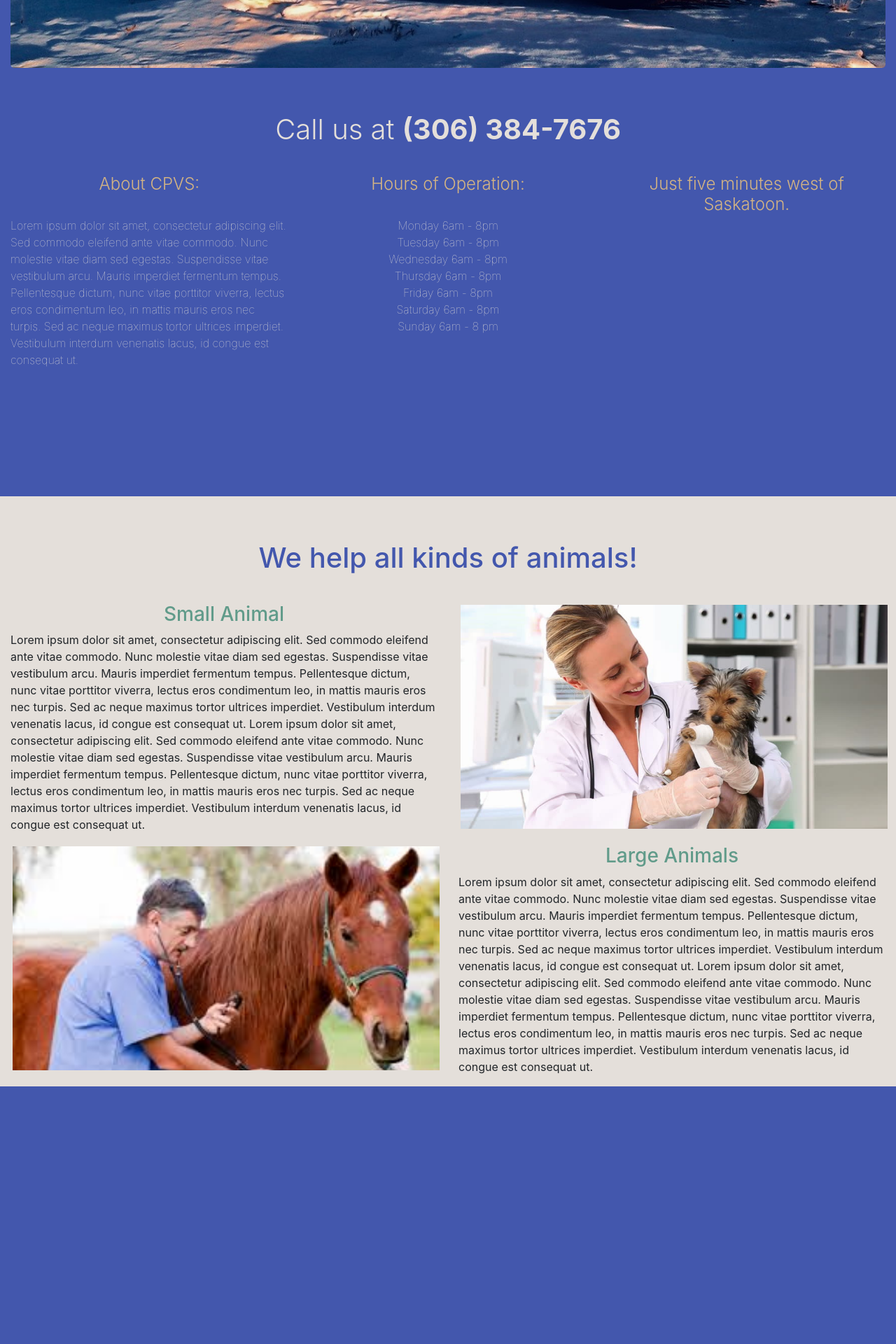
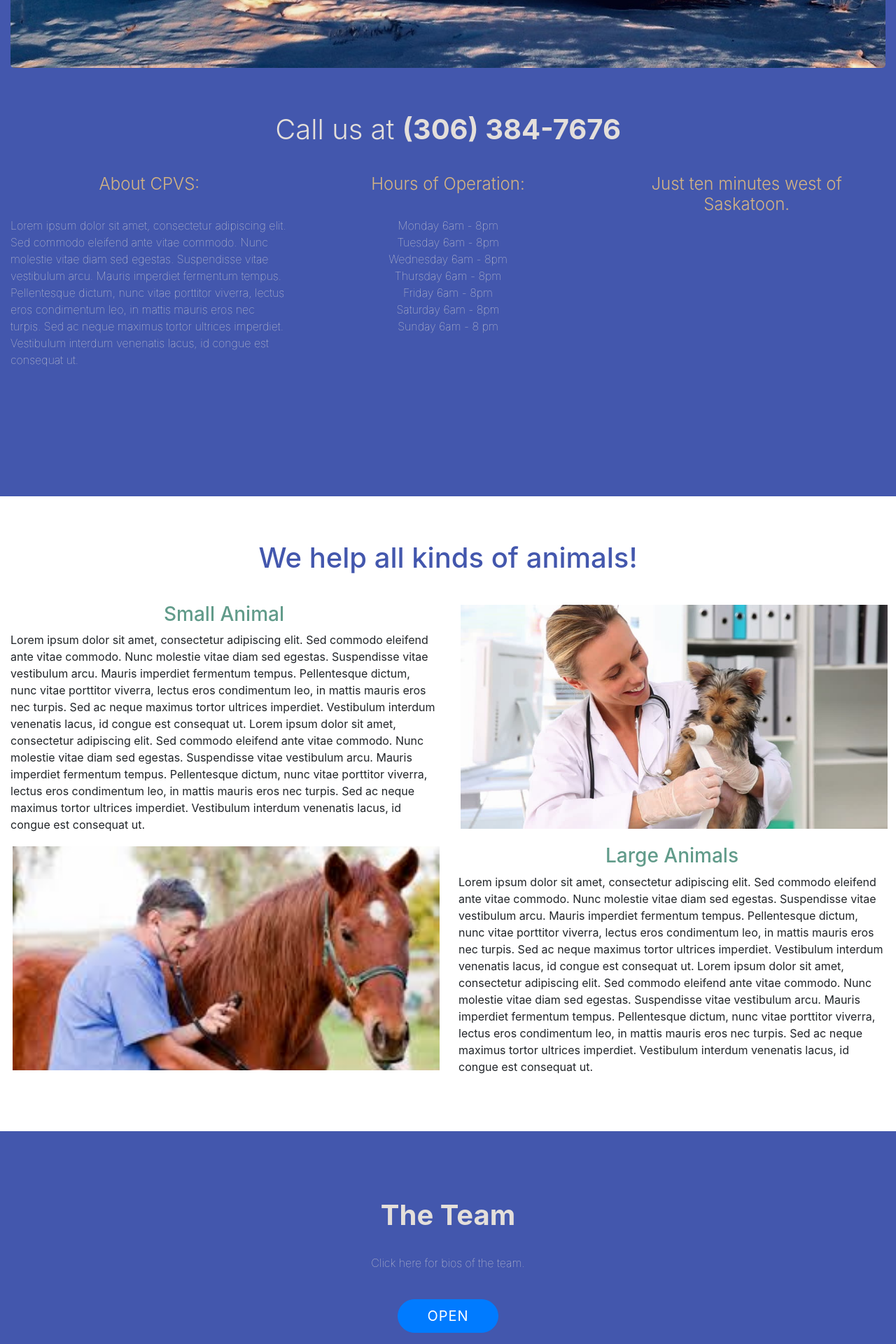
Before and after one commit to ryandomoslai/corman-park-website, a PHP site: page / in a window 1280 px wide. Shown: the part 753-2673 px from the top of the page at 70% size. Before the commit the page ends 2305 px from the top, so only its background shows below. Run offline with PHP 8.4, Linux system fonts and the light colour scheme; grey boxes are pictures that could not be loaded.

Commit message:
Added team section, and a link to the team page

```diff
--- a/index.css
+++ b/index.css
@@ -128,6 +128,7 @@
 .primary-back h1 {
     padding-top: 4rem;
     color: #E4DFDA;
+    font-weight: 700;
 }
 
 .primary-back h4 {
--- a/index.html
+++ b/index.html
@@ -99,7 +99,7 @@
                     </p>
                 </div>
                 <div class="col-sm-4 text-center">
-                    <h4>Just five minutes west of Saskatoon.</h4><br>
+                    <h4>Just ten minutes west of Saskatoon.</h4><br>
                     <iframe src="https://www.google.com/maps/embed?pb=!1m18!1m12!1m3!1d2449.5284574688594!2d-106.88684368430839!3d52.12470797974134!2m3!1f0!2f0!3f0!3m2!1i1024!2i768!4f13.1!3m3!1m2!1s0x5304fedbef383f73%3A0x85d1ff6c90e90d82!2sCorman+Park+Vet+Services!5e0!3m2!1sen!2sca!4v1524525441595"
                         width="300" height="300" frameborder="0" style="border: 0;" allowfullscreen></iframe>
                 </div>
@@ -109,7 +109,7 @@
     </article>
 
 
-    <div class="container-fluid" style="padding-top: 4rem; background-color: #E4DFDA;" id="Services">
+    <div class="container-fluid" style="padding-top: 4rem; background-color: #ffffff; padding-bottom: 4rem;" id="Services">
         <article class="secondary-back">
             <div class="row">
                 <div class="col-sm-2"></div>
@@ -158,6 +158,21 @@
             </div>
         </article>
     </div>
+
+    <div class="container-fluid" style="padding-top: 2rem; background-color: #4357AD;" id="The Team">
+        <article class="primary-back">
+            <div class="row">
+                <div class="col-sm-2"></div>
+                <div class="col-sm-8" align="center">
+                    <h1>The Team</h1><br>
+                    <p>Click here for bios of the team.<br>
+                    <a class="btn btn-primary btn-lg round text-center" href="team-bios.html" style="margin-top:2em;">OPEN</a>
+                    </p>
+                </div>
+                <div class="col-sm-2"></div>
+            </div>
+        </article>
+    </div>
 </section>
 </body>
 </html>
```
Also changed, not shown: team-bios.html (added, +23 -0 lines).
